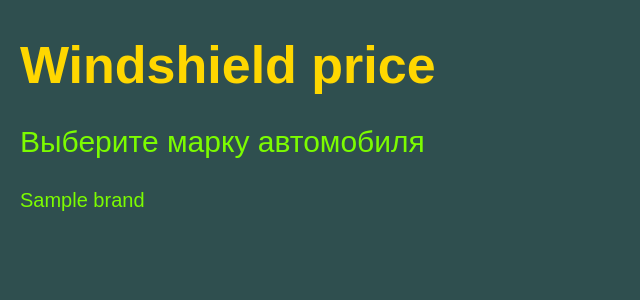
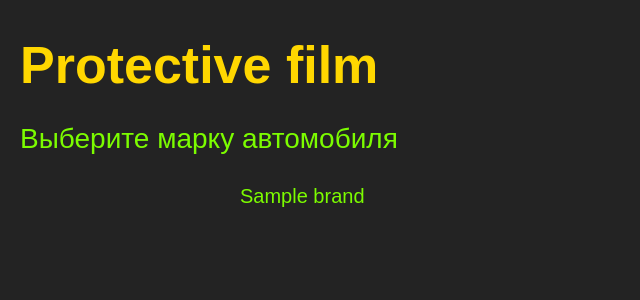
Before and after one commit to Ragamafia/windshield_app, a FastAPI app: template app/templates/index.html in a window 1280 px wide. Shown: the top 300 px of the page, without its empty margins (0-640 px from the left). Run offline with FastAPI, Linux system fonts and the light colour scheme; the template is opened without the code that fills it: most values are stand-ins (such as "Sample title", 1, 10 or a date in 2020); parts of the project's set-up code (start-up, migrations or seed data) failed here and were passed over.

Commit message:
cleaning

```diff
--- a/app/calc.py
+++ b/app/calc.py
@@ -14,7 +14,6 @@ def get_cf_by_width(width):
 class CarGlass:
     width: int
     film_type: Literal['usa', 'korea']
-    high_level: bool = False
 
     def __init__(self, width, high_level):
         self.width = width
--- a/app/main.py
+++ b/app/main.py
@@ -45,8 +45,8 @@ async def show_models(request: Request, brand: str):
 
 @app.get("/{brand}/{model}", response_class=HTMLResponse)
 async def show_gens(request: Request, brand: str, model: str):
-    brands = data.get(brand.lower())
-    models = brands.get(model.lower())
+    brands = data.get(brand)
+    models = brands.get(model)
     gens = list(models.keys())
 
     markup = {
@@ -60,7 +60,7 @@ async def show_gens(request: Request, brand: str, model: str):
 
 @app.get("/{brand}/{model}/{gen}", response_class=HTMLResponse)
 async def show_info(request: Request, brand: str, model: str, gen:str):
-    brands = data.get(brand.lower())
+    brands = data.get(brand)
     models = brands.get(model)
     size = models.get(gen)
     high_level = False
@@ -75,7 +75,7 @@ async def show_info(request: Request, brand: str, model: str, gen:str):
         "brand": brand,
         "model": model,
         "gen": gen,
-        "size": size[:2],
+        "size": size,
         'price_usa': price_usa,
         'price_korea': price_korea
     }
--- a/app/templates/gens.html
+++ b/app/templates/gens.html
@@ -5,7 +5,7 @@
 	<style>
 
   body {
-    background-color: #2F4F4F;
+    background-color: #000000;
     color: #ffffff; /* светлый цвет текста по умолчанию */
     font-family: Arial, sans-serif;
     margin: 20px;
--- a/app/templates/index.html
+++ b/app/templates/index.html
@@ -5,7 +5,7 @@
 	<style>
 
   body {
-    background-color: #2F4F4F;
+    background-color: #232323;
     color: #ffffff; /* светлый цвет текста по умолчанию */
     font-family: Arial, sans-serif;
     margin: 20px;
@@ -18,10 +18,15 @@
     color: #FFD700; /* цвет букв */
     margin-bottom: 10px;
   }
-
+	h2 {
+    font-size: 39px;
+    font-weight: bold; /* жирный шрифт */
+    color: #FFD700; /* цвет букв */
+    margin-bottom: 10px;
+  }
   /* Подзаголовок */
   p {
-    font-size: 30px;
+    font-size: 28px;
     margin-bottom: 30px;
     color: #7CFC00;
   }
@@ -29,7 +34,7 @@
   /* Ссылки */
   ul {
     list-style-type: none; /* убираем маркеры списка */
-    columns: 3; /* делим на три столбика */
+    columns: 4; /* делим на три столбика */
     column-gap: 10px; /* расстояние между столбиками */
     padding: 0;
     margin: 0;
@@ -49,16 +54,33 @@
     text-decoration: underline; /* при наведении — подчеркнуть */
     color: #FFD700;
   }
+  .container {
+  width: 800px; /* или любой нужный размер */
+  margin: 0 auto; /* центрирование по горизонтали */
+}
+
+/* Блок с ссылками внутри контейнера */
+.links-block {
+  /* Можно задать ширину, например: */
+  width: 800px;
+
 </style>
 </head>
 
 <body>
-<h1>Windshield price</h1>
+<h1>Protective film </h1>
 <p>Выберите марку автомобиля</p>
-<ul>
-{% for brand in brands %}
-    <li><a href="/brand/{{ brand }}">{{ brand.capitalize() }}</a></li>
-{% endfor %}
+
+<div class="container">
+  <div class="links-block">
+
+	<ul>
+		{% for brand in brands %}
+			<li><a href="/brand/{{ brand }}">{{ brand.capitalize() }}</a></li>
+		{% endfor %}
 </ul>
+	    </div>
+</div>
+
 </body>
 </html>
--- a/app/templates/info.html
+++ b/app/templates/info.html
@@ -5,7 +5,7 @@
 	<style>
 
   body {
-    background-color: #2F4F4F;
+    background-color: #000000;
     color: #ffffff; /* светлый цвет текста по умолчанию */
     font-family: Arial, sans-serif;
     margin: 20px;
@@ -57,7 +57,8 @@
 	Размер лобового стекла (высота/ширина): {{size}} <br>
 	<br>
 	Пленка ExoShield. Производство США. <br>
-	Стоимость с утановкой: {{price_usa}} <br>
+	Стоимость с уcтановкой: {{price_usa}} <br>
+	<br>
 	Пленка No name. Производство Корея. <br>
 	Стоимость с установкой: {{price_korea}} <br>
 </p>
--- a/app/templates/models.html
+++ b/app/templates/models.html
@@ -5,7 +5,7 @@
 	<style>
 
   body {
-    background-color: #2F4F4F;
+    background-color: #000000;
     color: #ffffff; /* светлый цвет текста по умолчанию */
     font-family: Arial, sans-serif;
     margin: 20px;
```
Also changed, not shown: app/templates/glasses.html (deleted, +0 -15 lines).
